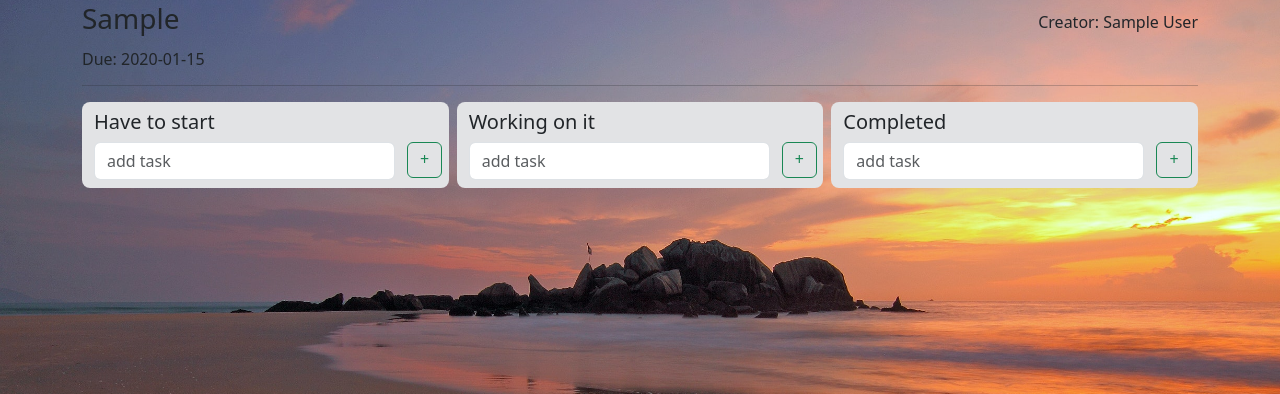
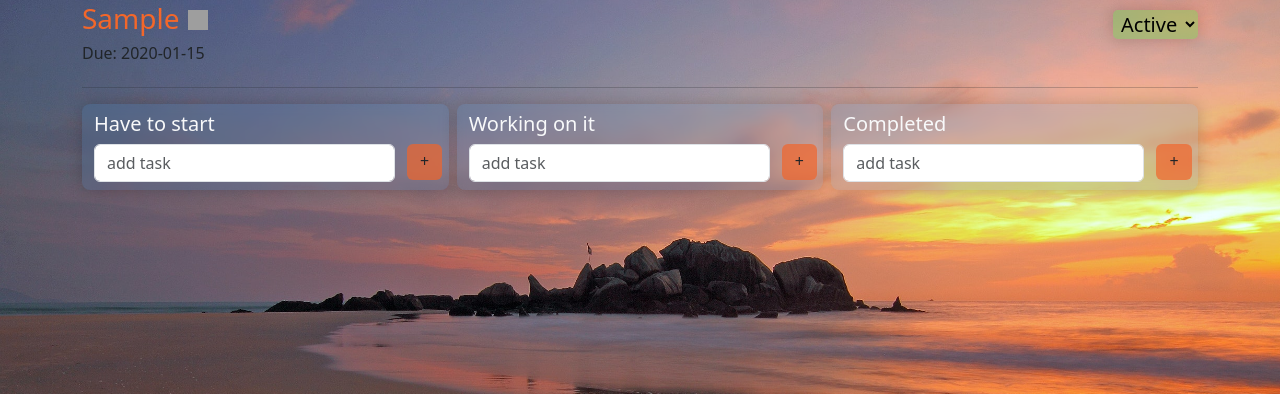
Before and after one commit to cybertron15/FastTask, a Flask app: page /viewProject/1 in a window 1280 px wide. Shown: the part 54-448 px from the top of the page. Run offline with Flask 3, Linux system fonts and the light colour scheme; the visitor is signed in with stand-in values (Sample User, id 1); tables that the repository leaves empty hold one stand-in row (values such as "Sample post"); grey boxes are pictures that could not be loaded.

Commit message:
added active and halt button for project

```diff
--- a/static/style.css
+++ b/static/style.css
@@ -73,6 +73,10 @@
     background-color : rgba(243, 199, 42, 0.258);
 }
 
+.theme-success{
+    background-color : rgba(42, 243, 42, 0.258);
+}
+
 .theme-danger{
     background-color : rgba(243, 42, 42, 0.258);
 }
@@ -129,3 +133,13 @@
         height: 100%;
     }
 }
+
+.small-icon{
+    height: 20px;
+    width: 20px;
+    margin-bottom: 5px;
+}
+
+.small-icon:hover{
+    transform: scale(1.1);
+}
--- a/templates/viewProject.html
+++ b/templates/viewProject.html
@@ -3,16 +3,44 @@
 {% block body %}
 <div class="container">
     <div class="d-flex justify-content-between">
-        <h3>{{projectName}}</h3>
-        <p class="mt-2">Creator: {{user_name}}</p>
+        <div>
+            <div class="d-flex gap-2">
+                <h3 class="theme-title-4">{{projectName.title()}}</h3>
+                <img src="/static/add-user.png" alt="" class="small-icon mt-2">
+            </div>
+            <h6>Due: {{due_date}}</h6>
+        </div>
+        <div>
+                <div style="margin-left: 37px;" class="mt-2">
+                    <select name="" id="project-status" class="glass-effect theme-success ms-auto ps-1 pe-1" style="border-radius: 5px; font-size: 20px; border:none">
+                        <option selected value="Active">Active</option>
+                        <option value="Halt">Halt</option>
+                    </select>
+                    <!-- <img src="/static/add-user.png" alt="" class="small-icon ms-auto"> -->
+                </div>
+                <!-- <p class="mt-1 text-light mb-1">Creator: {{user_name.title()}}</p> -->
+        </div>
     </div>
-    <h6>Due: {{due_date}}</h6>
+    <script>
+        let statuss = document.getElementById('project-status');
+        statuss.addEventListener('input',(ev)=>{
+            if(statuss.value === 'Active'){
+                statuss.classList.remove('theme-danger')
+                statuss.classList.add('theme-success')
+            }
+
+            if(statuss.value === 'Halt'){
+                statuss.classList.remove('theme-success')
+                statuss.classList.add('theme-danger')
+            }
+        })
+    </script>
     <hr>
 </div>
 <div class="container mt-3">
     <div class="d-flex gap-2" id="main">
-        <div class="container bg-secondary-subtle rounded-3" id="hts-c">
-            <h6 class="fs-5 mt-2">Have to start</h6>
+        <div class="container rounded-3 glass-effect theme-color-1" id="hts-c">
+            <h6 class="fs-5 mt-2 text-light">Have to start</h6>
             <div class="container ps-0">
                 <div class="row mb-2">
                     <div class="col-11">
@@ -20,12 +48,12 @@
                     </div>
                     <div class="col-1 p-0">
                         <input type="button" id="add-hts" value="+" proj_id="{{proj_id}}"
-                            class="btn btn-outline-success pt-1"></input>
+                            class="btn theme-button-1 pt-1"></input>
                     </div>
                 </div>
             </div>
             {% for task in hts_task %}
-            <div class="card mb-2" id="card_{{task.id}}" status={{task.task_status}}>
+            <div class="card mb-2 glass-effect theme-color-1" id="card_{{task.id}}" status={{task.task_status}}>
                 <div class="card-body">
                     <h5 class="card-title" id="cardName_{{task.id}}">{{task.task_name}}</h5>
                     <div class="d-flex justify-content-between">
@@ -43,8 +71,8 @@
             </div>
             {% endfor %}
         </div>
-        <div class="container bg-secondary-subtle rounded-3" id="woi-c">
-            <h6 class="fs-5 mt-2">Working on it</h6>
+        <div class="container glass-effect theme-color-1 rounded-3" id="woi-c">
+            <h6 class="fs-5 mt-2 text-light">Working on it</h6>
             <div class="container ps-0">
                 <div class="row mb-2">
                     <div class="col-11">
@@ -52,12 +80,12 @@
                     </div>
                     <div class="col-1 p-0">
                         <input type="button" id="add-woi" value="+" proj_id="{{proj_id}}"
-                            class="btn btn-outline-success pt-1"></input>
+                            class="btn theme-button-1 pt-1"></input>
                     </div>
                 </div>
             </div>
             {% for task in woi_task %}
-            <div class="card mb-2" id="card_{{task.id}}" status={{task.task_status}}>
+            <div class="card mb-2  glass-effect theme-color-1" id="card_{{task.id}}" status={{task.task_status}}>
                 <div class="card-body">
                     <h5 class="card-title" id="cardName_{{task.id}}">{{task.task_name}}</h5>
                     <div class="d-flex justify-content-between">
@@ -75,8 +103,8 @@
             </div>
             {% endfor %}
         </div>
-        <div class="container bg-secondary-subtle rounded-3" id="c-c">
-            <h6 class="fs-5 mt-2">Completed</h6>
+        <div class="container glass-effect theme-color-1 rounded-3" id="c-c">
+            <h6 class="fs-5 mt-2 text-light">Completed</h6>
             <div class="container ps-0">
                 <div class="row mb-2">
                     <div class="col-11">
@@ -84,12 +112,12 @@
                     </div>
                     <div class="col-1 p-0">
                         <input type="button" id="add-c" value="+" proj_id="{{proj_id}}"
-                            class="btn btn-outline-success pt-1"></input>
+                            class="btn theme-button-1 pt-1"></input>
                     </div>
                 </div>
             </div>
             {% for task in c_task %}
-            <div class="card mb-2" id="card_{{task.id}}" status={{task.task_status}}>
+            <div class="card mb-2 glass-effect theme-color-1" id="card_{{task.id}}" status={{task.task_status}}>
                 <div class="card-body">
                     <h5 class="card-title" id="cardName_{{task.id}}">{{task.task_name}}</h5>
                     <div class="d-flex justify-content-between">
@@ -130,7 +158,7 @@
 
     function create_project_task(unique_id, task_name, target_container, status) {
         if (task_name) {
-            let card = `<div class="card mb-2" id="card_${unique_id}" status=${status}>
+            let card = `<div class="card mb-2 glass-effect theme-color-1" id="card_${unique_id}" status=${status}>
                         <div class="card-body">
                             <h5 class="card-title" id="cardName_${unique_id}">${task_name}</h5>
                             <div class="d-flex justify-content-between">
@@ -157,18 +185,20 @@
         let card_name = document.getElementById("cardName_" + target_id).innerText
         let target_status = parseInt(target_card.getAttribute('status'))
         const headers = {
-                'Content-Type': 'application/json'
-            }
+            'Content-Type': 'application/json'
+        }
 
-        let options={method: 'POST',
-                    headers: headers,}
+        let options = {
+            method: 'POST',
+            headers: headers,
+        }
         if (action == "left" && target_status > 0) {
             target_card.remove()
             target_status -= 1
 
             target_card_container = document.getElementById(status_map[target_status])
 
-            json_data = { 'id': target_id,'status':target_status }
+            json_data = { 'id': target_id, 'status': target_status }
             options['body'] = JSON.stringify(json_data)
 
             fetch(`http://127.0.0.1:5001/update_Project_Task`, options)
@@ -182,7 +212,7 @@
 
             target_card_container = document.getElementById(status_map[target_status])
 
-            json_data = { 'id': target_id,'status':target_status}
+            json_data = { 'id': target_id, 'status': target_status }
             options['body'] = JSON.stringify(json_data)
 
             fetch(`http://127.0.0.1:5001/update_Project_Task`, options)
```
